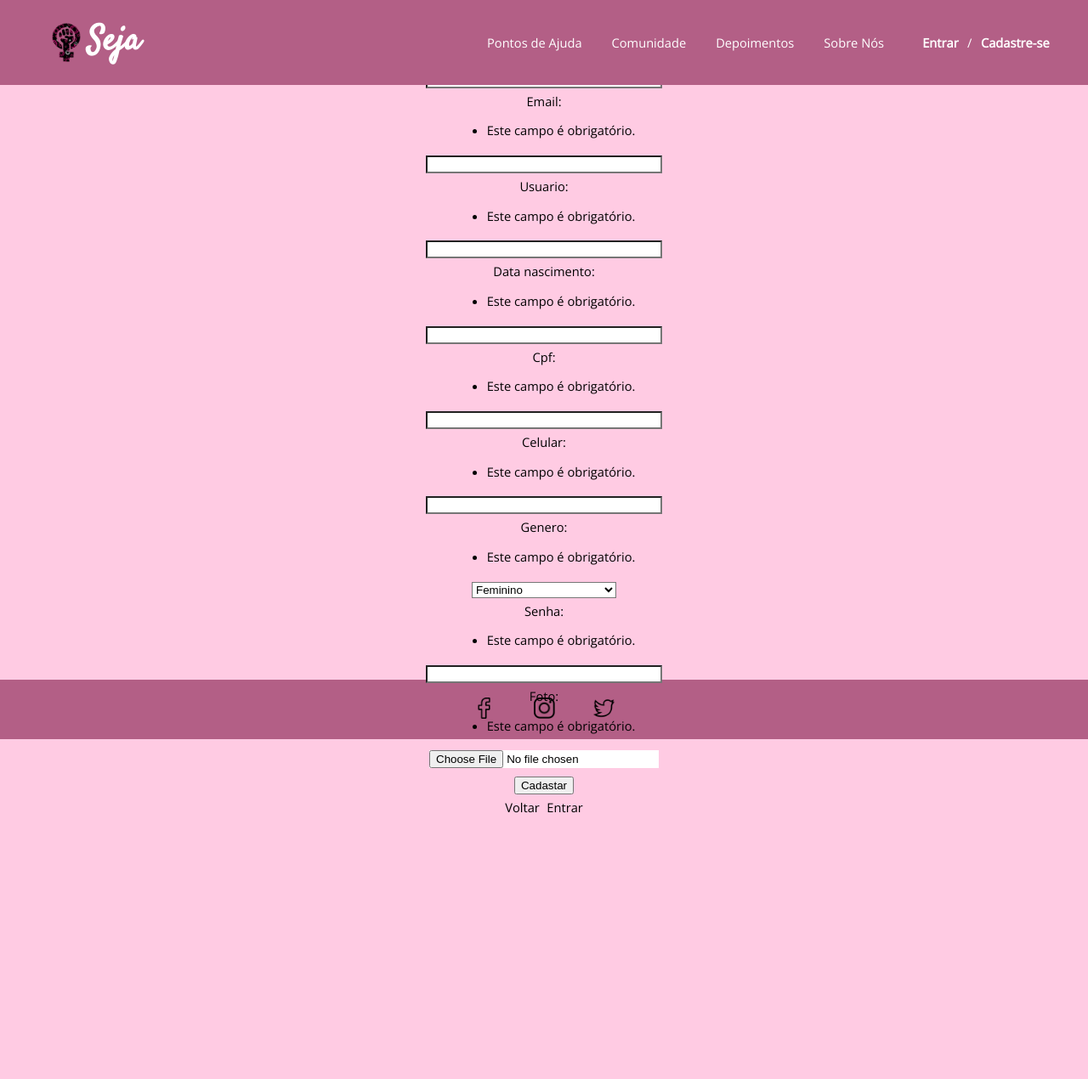
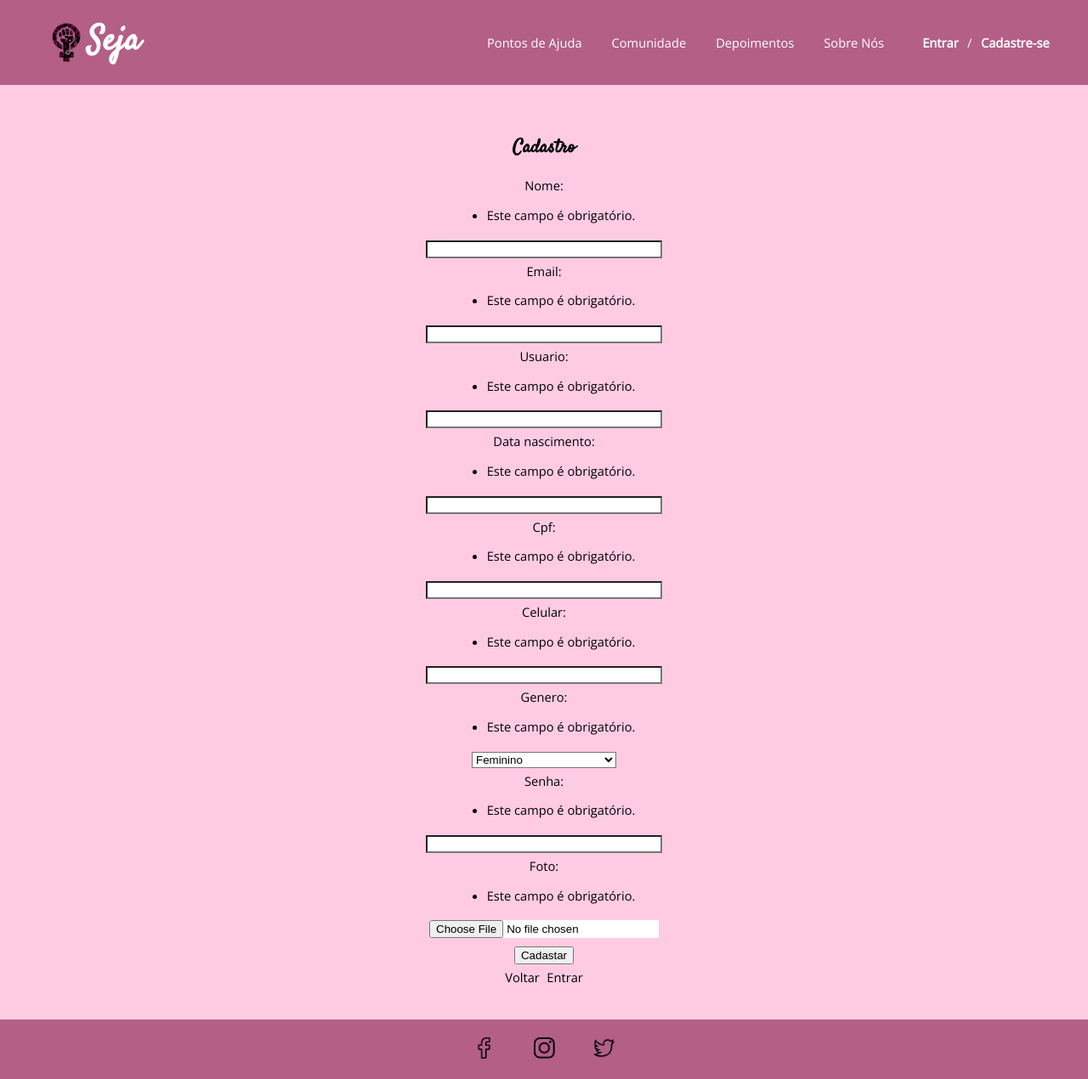
Before and after one commit to GustavoKratos19/demoday, a Django app: page /cadastro/ in a window 1280 px wide. Shown: the whole page at 85% size. Before the commit the page ends 957 px from the top, so only its background shows below. Run offline with Django 3.2, Linux system fonts and the light colour scheme.

Commit message:
Ajustar tamanho da página de cadastro

```diff
--- a/app/static/css/cadastro.css
+++ b/app/static/css/cadastro.css
@@ -11,7 +11,7 @@ body{
     align-items: center;
     justify-content: center;
     flex-direction: column;
-    height: 700px;
+    height: 1100px;
 }
 
 .cadastro h2{
```
